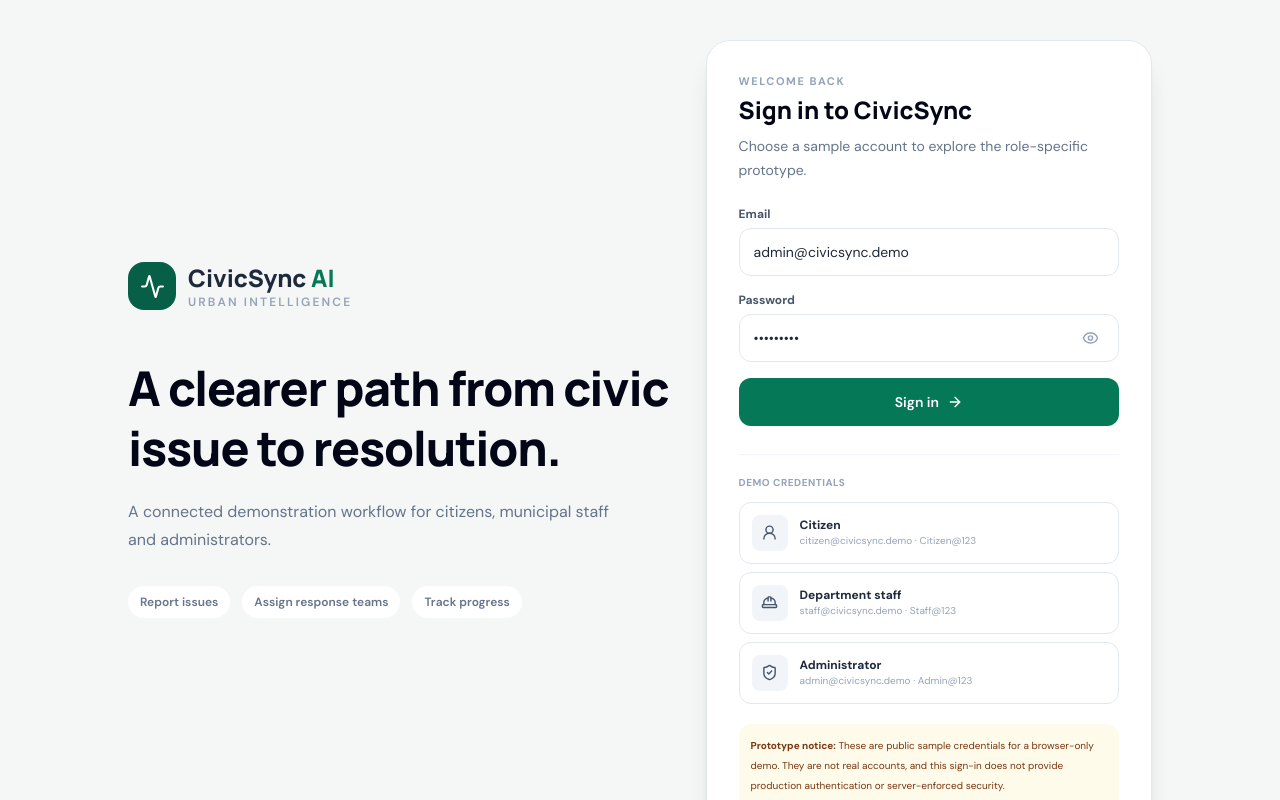
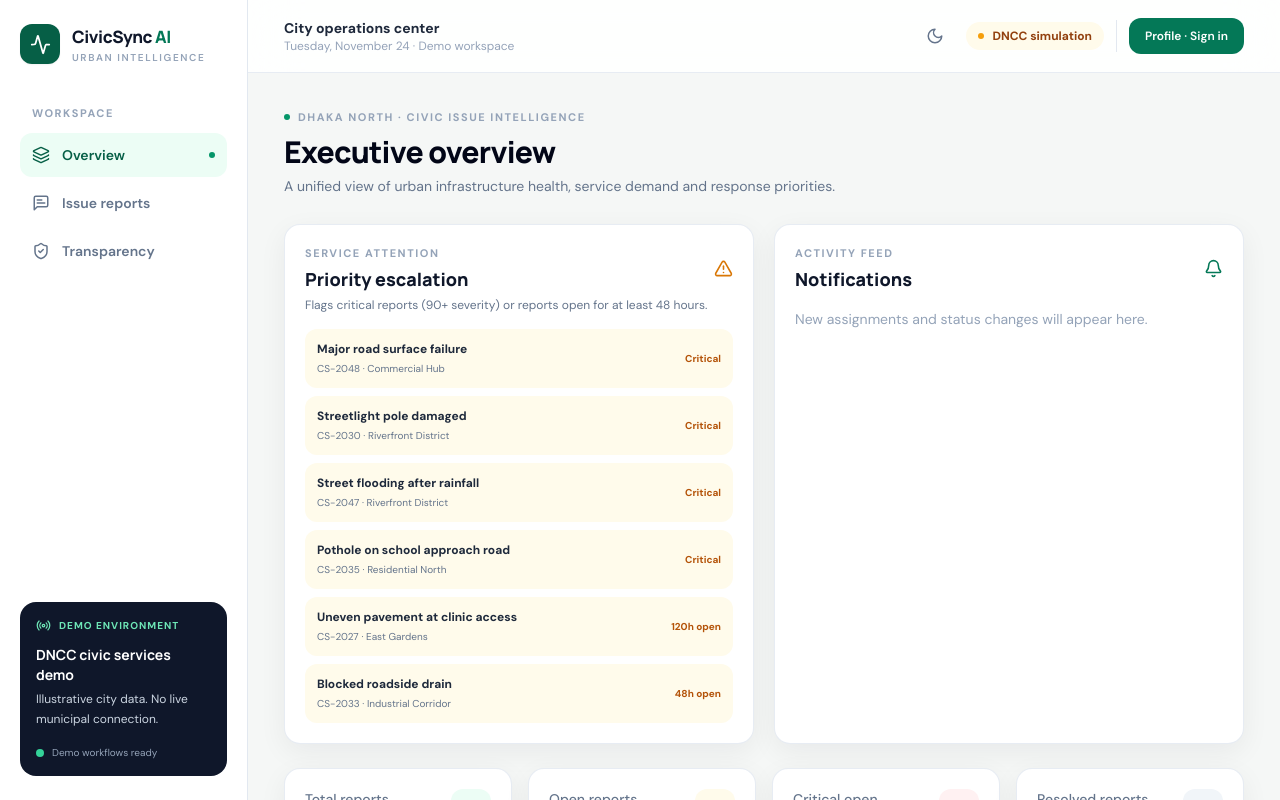
Before and after one commit to Jixsaw79/CivicSync-AI, a React (Vite) app: page / in a window 1280 px wide. Shown: the top 800 px of the page. Built offline with nearby package versions, Linux system fonts and the light colour scheme.

Commit message:
feat: allow public browsing with profile sign-in

```diff
--- a/src/App.jsx
+++ b/src/App.jsx
@@ -471,9 +471,10 @@ function App() {
   })
 
   const [demoUser, setDemoUser] = useState(() => { try { return JSON.parse(window.sessionStorage.getItem('civicsync-demo-user') || 'null') } catch { return null } })
+  const [showLogin, setShowLogin] = useState(false)
   const [selectedZone, setSelectedZone] = useState(null)
   const [activeView, setActiveView] = useState('overview')
-  const [demoRole, setDemoRole] = useState(() => { try { return JSON.parse(window.sessionStorage.getItem('civicsync-demo-user') || 'null')?.role || 'admin' } catch { return 'admin' } })
+  const [demoRole, setDemoRole] = useState(() => { try { return JSON.parse(window.sessionStorage.getItem('civicsync-demo-user') || 'null')?.role || 'visitor' } catch { return 'visitor' } })
   const [notifications, setNotifications] = useState(() => { try { const value = JSON.parse(window.localStorage.getItem('civicsync-notifications') || '[]'); return Array.isArray(value) ? value.slice(0, 30) : [] } catch { return [] } })
   const [feedback, setFeedback] = useState(() => { try { const value = JSON.parse(window.localStorage.getItem('civicsync-feedback') || '{}'); return value && typeof value === 'object' && !Array.isArray(value) ? value : {} } catch { return {} } })
   const [search, setSearch] = useState('')
@@ -816,13 +817,13 @@ function App() {
   }
 
   const handleDemoLogin = (user) => {
-    setDemoUser(user); setDemoRole(user.role)
+    setDemoUser(user); setDemoRole(user.role); setShowLogin(false)
     try { window.sessionStorage.setItem('civicsync-demo-user', JSON.stringify(user)) } catch { /* Optional session persistence. */ }
     addNotification(`${user.name} signed in to the ${user.role} demo workspace.`)
   }
   const handleDemoLogout = () => {
     try { window.sessionStorage.removeItem('civicsync-demo-user') } catch { /* Ignore unavailable storage. */ }
-    setDemoUser(null); setDemoRole('admin'); setActiveView('overview'); setSelectedReport(null)
+    setDemoUser(null); setDemoRole('visitor'); setShowLogin(false); setActiveView('overview'); setSelectedReport(null)
   }
 
   const changeDemoRole = (nextRole) => {
@@ -844,7 +845,7 @@ function App() {
   const allocationTotal = allocationData.reduce((sum, d) => sum + d.optimized, 0)
   const manualTotal = allocationData.reduce((sum, d) => sum + d.traditional, 0)
 
-  if (!demoUser) return <DemoLogin onLogin={handleDemoLogin} />
+  if (showLogin) return <DemoLogin onLogin={handleDemoLogin} />
 
   return (
     <div className="min-h-screen bg-[#f5f7f6] text-slate-800 transition-colors dark:bg-[#0b1220] dark:text-slate-200">
@@ -915,11 +916,11 @@ function App() {
                 <span className="h-1.5 w-1.5 rounded-full bg-amber-500" /> DNCC simulation
               </span>
               <div className="hidden h-8 w-px bg-slate-200 dark:bg-slate-700 sm:block" />
-              <div className="hidden items-center gap-2 sm:flex"><span className="text-right"><span className="block text-xs font-bold text-slate-800 dark:text-slate-100">{demoUser.name}</span><span className="block text-[10px] capitalize text-slate-400">{demoRole} · demo account</span></span><button onClick={handleDemoLogout} className="btn-secondary min-h-9 text-xs">Sign out</button></div>
+              <div className="hidden items-center gap-2 sm:flex">{demoUser ? <><span className="text-right"><span className="block text-xs font-bold text-slate-800 dark:text-slate-100">{demoUser.name}</span><span className="block text-[10px] capitalize text-slate-400">{demoRole} · demo account</span></span><button onClick={handleDemoLogout} className="btn-secondary min-h-9 text-xs">Sign out</button></> : <button onClick={() => setShowLogin(true)} className="btn-primary min-h-9 text-xs">Profile · Sign in</button>}</div>
             </div>
           </div>
           <div className="flex items-center gap-2 border-t border-slate-100 px-4 py-2 dark:border-slate-800 lg:hidden">
-            <button onClick={handleDemoLogout} className="btn-secondary min-h-9 shrink-0 text-xs">Sign out</button>
+            {demoUser ? <button onClick={handleDemoLogout} className="btn-secondary min-h-9 shrink-0 text-xs">Sign out</button> : <button onClick={() => setShowLogin(true)} className="btn-primary min-h-9 shrink-0 text-xs">Profile · Sign in</button>}
             <nav aria-label="Primary navigation" className="flex min-w-0 gap-1 overflow-x-auto">
               {nav.map((item) => {
                 const Icon = item.icon
@@ -1011,7 +1012,7 @@ function App() {
 
               <div className="mt-6">
                 <SectionHeading eyebrow="Operations" title="Priority maintenance queue" subtitle="Highest urgency items first." />
-                <ReportTable reports={filteredReports.slice(0, 6)} onDispatch={dispatch} onStart={startWork} onResolve={resolve} onSelect={setSelectedReport} canManage={demoRole !== 'citizen'} role={demoRole} />
+                <ReportTable reports={filteredReports.slice(0, 6)} onDispatch={dispatch} onStart={startWork} onResolve={resolve} onSelect={setSelectedReport} canManage={demoRole === 'admin' || demoRole === 'staff'} role={demoRole} />
               </div>
             </>
           )}
@@ -1219,7 +1220,7 @@ function App() {
 
               <div className="grid gap-6 xl:grid-cols-5">
                 <div className="order-2 xl:order-1 xl:col-span-3">
-                  <ReportTable reports={filteredReports} onDispatch={dispatch} onStart={startWork} onResolve={resolve} onSelect={setSelectedReport} canManage={demoRole !== 'citizen'} role={demoRole} />
+                  <ReportTable reports={filteredReports} onDispatch={dispatch} onStart={startWork} onResolve={resolve} onSelect={setSelectedReport} canManage={demoRole === 'admin' || demoRole === 'staff'} role={demoRole} />
                 </div>
 
                 <div className="panel order-1 p-5 sm:p-6 xl:order-2 xl:col-span-2">
```
